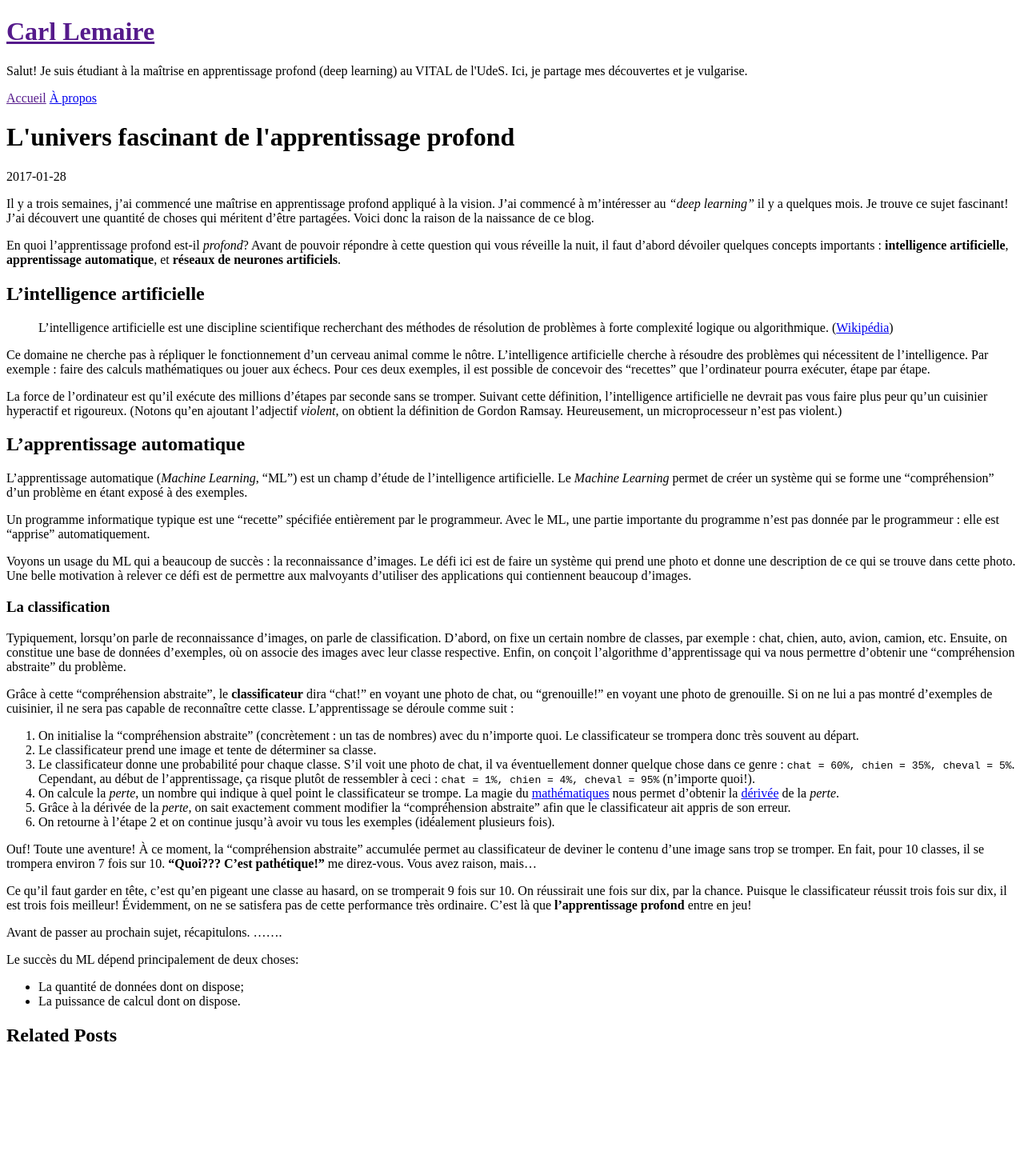
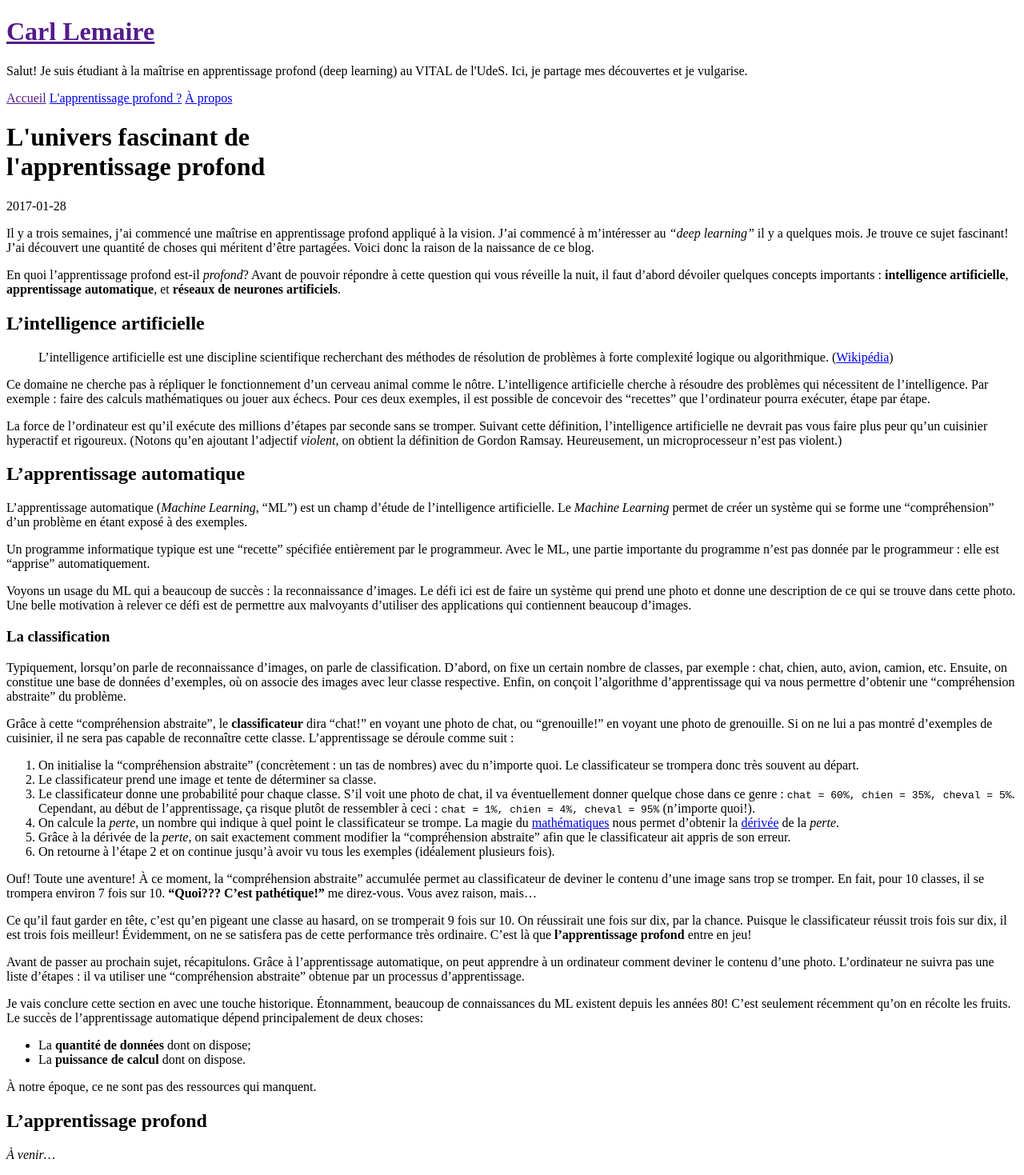
Before and after one commit to lemairecarl/lemairecarl.github.io, a Jekyll site: the page built from _posts/2017-01-28-apprentissage-profond.md, in a window 1280 px wide. Shown: the whole page at 80% size. Built offline with Jekyll 4.4.1, drawn with Linux system fonts in a browser that asks for light colours; before the commit the page ends 1328 px from its top, so only the background shows below that.

Commit message:
Finir section ML

```diff
--- a/_includes/sidebar.html
+++ b/_includes/sidebar.html
@@ -11,6 +11,8 @@
 
     <nav class="sidebar-nav">
       <a class="sidebar-nav-item{% if page.url == site.baseurl %} active{% endif %}" href="{{ site.baseurl }}">Accueil</a>
+
+      <a class="sidebar-nav-item{% if page.url == '/apprentissage-profond/' %} active{% endif %}" href="/apprentissage-profond/">L'apprentissage profond ?</a>
 
       {% comment %}
         The code below dynamically generates a sidebar nav of pages with
--- a/_layouts/post.html
+++ b/_layouts/post.html
@@ -8,8 +8,8 @@ layout: default
   {{ content }}
 </div>
 
-<div class="related">
-  <h2>Related Posts</h2>
+<!--<div class="related">
+  <h2>Billets reliés</h2>
   <ul class="related-posts">
     {% for post in site.related_posts limit:3 %}
       <li>
@@ -22,4 +22,4 @@ layout: default
       </li>
     {% endfor %}
   </ul>
-</div>
+</div>-->
--- a/_posts/2017-01-28-apprentissage-profond.md
+++ b/_posts/2017-01-28-apprentissage-profond.md
@@ -1,6 +1,7 @@
 ---
 layout: post
-title: L'univers fascinant de l'apprentissage profond
+title: "L'univers fascinant de<br>l'apprentissage profond"
+permalink: /apprentissage-profond/
 excerpt_separator: "<!--more-->"
 ---
 
@@ -43,12 +44,18 @@ Ouf! Toute une aventure! À ce moment, la "compréhension abstraite" accumulée
 
 Ce qu'il faut garder en tête, c'est qu'en pigeant une classe au hasard, on se tromperait 9 fois sur 10. On réussirait une fois sur dix, par la chance. Puisque le classificateur réussit trois fois sur dix, il est trois fois meilleur! Évidemment, on ne se satisfera pas de cette performance très ordinaire. C'est là que **l'apprentissage profond** entre en jeu!
 
-Avant de passer au prochain sujet, récapitulons. .......
+Avant de passer au prochain sujet, récapitulons. Grâce à l'apprentissage automatique, on peut apprendre à un ordinateur comment deviner le contenu d'une photo. L'ordinateur ne suivra pas une liste d'étapes : il va utiliser une "compréhension abstraite" obtenue par un processus d'apprentissage.
 
-Le succès du ML dépend principalement de deux choses:
+Je vais conclure cette section en avec une touche historique. Étonnamment, beaucoup de connaissances du ML existent depuis les années 80! C'est seulement récemment qu'on en récolte les fruits. Le succès de l'apprentissage automatique dépend principalement de deux choses:
 
-- La quantité de données dont on dispose;
-- La puissance de calcul dont on dispose.
+- La **quantité de données** dont on dispose;
+- La **puissance de calcul** dont on dispose.
+
+À notre époque, ce ne sont pas des ressources qui manquent.
 
 [diff]: https://fr.wikipedia.org/wiki/Différentielle
 [deriv]: https://fr.wikiversity.org/wiki/Fonction_dérivée
+
+## L'apprentissage profond
+
+_À venir..._
```
